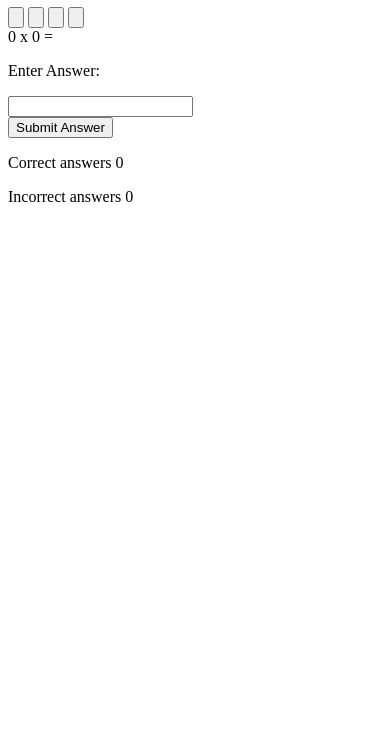
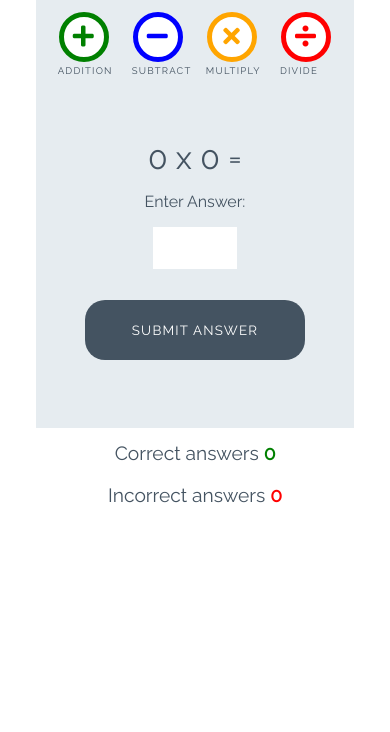
Before and after one commit to RobinF98/love-maths, a plain HTML site: page index.html in a window 390 px wide. Shown: the part 112-844 px from the top of the page. Drawn offline with Linux system fonts and the light colour scheme.

Commit message:
Add styles for game

```diff
--- a/assets/css/style.css
+++ b/assets/css/style.css
@@ -0,0 +1,255 @@
+/* --------- Global style */
+
+body {
+    background-color: white;
+    font-family: "Raleway", sans-serif;
+    color: #445361;
+    text-align: center;
+}
+
+/* --------- Heading */
+
+.heading {
+    text-align: center;
+    font-size: 2.5rem;
+}
+
+.logo {
+    height: 40px;
+    padding-right: 5px;
+}
+
+/* --------- Game layout */
+
+.game-area {
+    background-color: #E6ECF0;
+    box-sizing: border-box;
+    width: 85%;
+    height: 65vh;
+    max-height: 450px;
+    max-width: 830px;
+    margin-left: auto;
+    margin-right: auto;
+    padding: 1%;
+}
+
+.question-area {
+    width: 50%;
+    font-size: 2rem;
+    margin: auto;
+    padding: 50px 0;
+}
+
+.question-area span {
+    padding: 0 15px;
+}
+
+.score-area {
+    margin: 5px auto;
+    width: 60%;
+    font-size: 1.2rem;
+}
+
+.controls-area {
+    width: 85%;
+    margin: 30px auto;
+}
+
+#score {
+    color: green;
+    font-weight: bold;
+}
+
+#incorrect {
+    color: red;
+    font-weight: bold;
+}
+
+.answer-message {
+    display: none;
+    font-size: 1rem;
+}
+
+#answer-box {
+    border: none;
+    color: #445361;
+    display: inline-block;
+    height: 40px;
+    width: 80px;
+    font-size: 1.2rem;
+}
+
+.scores {
+    display: inline-block;
+    padding: 25px;
+}
+
+/* --------- Buttons */
+
+.btn {
+    width: 220px;
+    height: 60px;
+    font-family: "Raleway", sans-serif;
+    text-transform: uppercase;
+    letter-spacing: 1.2px;
+    color: white;
+}
+
+.btn:focus {
+    outline: none;
+}
+
+.btn--big {
+    padding-top: 10px;
+    border-radius: 50%;
+    background-color: white;
+    border: 10px solid;
+    width: 100px;
+    height: 100px;
+    font-size: 3.2rem;
+    margin: 0 30px;
+    transition: all 0.5s;
+}
+
+.btn--big::after{
+    content: attr(data-type);
+    font-size: 1rem;
+    color: #445361;
+    position: relative;
+    left: -0.5em;
+    padding-bottom: 5px;
+}
+
+.btn--blue {
+    border-color: blue;
+    color: blue;
+}
+
+.btn--blue:active,
+.btn--blue:hover {
+    background-color: darkblue;
+    color: white;
+}
+
+.btn--orange {
+    border-color: orange;
+    color: orange;
+}
+
+.btn--orange:active,
+.btn--orange:hover {
+    background-color: darkorange;
+    color: white;
+}
+
+.btn--red {
+    border-color: red;
+    color: red;
+}
+
+.btn--red:active,
+.btn--red:hover {
+    background-color: darkred;
+    color: white;
+}
+
+.btn--green {
+    border-color: green;
+    color: green;
+}
+
+.btn--green:active,
+.btn--green:hover {
+    background-color: darkgreen;
+    color: white;
+}
+
+.btn--gray {
+    margin-top: 25px;
+    background-color: #445361;
+    border: 1px transparent;
+    border-radius: 20px;
+}
+
+.btn--gray:active,
+.btn--gray:hover {
+    background-color: #0d1013;
+}
+
+/* --------- Media queries */
+
+@media (max-width: 414px) {
+    .controls-area {
+        width: 100%;
+    }
+
+    .btn--big {
+        margin: 0 10px;
+        padding: 5px;
+        border: 5px solid;
+        width: 50px;
+        height: 50px;
+        font-size: 1.5rem;
+    }
+
+    .btn--big::after {
+        font-size: 0.6rem;
+        left: -0.7rem;
+    }
+
+    .question-area {
+        padding: 10% 0;
+        width: 100%;
+    }
+
+    .question-area span {
+        padding: 0;
+    }
+
+    .answer-message {
+        display: block;
+    }
+
+    #answer-box {
+        display: block;
+        margin: 0 auto;
+    }
+
+    .btn--gray {
+        margin-top: 0;
+    }
+
+    .score-area {
+        width: 100%;
+    }
+
+    .scores {
+        margin: 0.5em auto;
+        display: block;
+        padding: 5px;
+    }
+
+    .heading {
+        font-size: 2rem;
+    }
+}
+
+@media (max-width: 320px) {
+    .game-area {
+        height: 70vh;
+    }
+
+    .controls-area {
+        width: 75%;
+        margin: 10px auto;
+    }
+
+    .btn--big {
+        margin: 10px 10px;
+    }
+
+    .question-area {
+        padding: 10px 0;
+    }
+
+}
--- a/index.html
+++ b/index.html
@@ -19,17 +19,17 @@
 
     <div class="game-area">
         <div class="controls-area">
-            <button class="btn btn-big btn-green">
-                <i class="fas fas-plus"></i>
+            <button data-type="addition" class="btn btn--big btn--green">
+                <i class="fas fa-plus"></i>
             </button>
-            <button class="btn btn-big btn-blue">
-                <i class="fas fas-minus"></i>
+            <button data-type="subtract" class="btn btn--big btn--blue">
+                <i class="fas fa-minus"></i>
             </button>
-            <button class="btn btn-big btn-orange">
-                <i class="fas fas-times"></i>
+            <button data-type="multiply" class="btn btn--big btn--orange">
+                <i class="fas fa-times"></i>
             </button>
-            <button class="btn btn-big btn-red">
-                <i class="fas fas-divide"></i>
+            <button data-type="divide" class="btn btn--big btn--red">
+                <i class="fas fa-divide"></i>
             </button>
         </div>
         <div class="question-area">
@@ -40,7 +40,7 @@
             <p class="answer-message">Enter Answer:</p>
             <input id="answer-box" type="number">
         </div>
-        <button class="btn btn-gray">Submit Answer</button>
+        <button data-type="submit" class="btn btn--gray">Submit Answer</button>
     </div>
 
 
```
